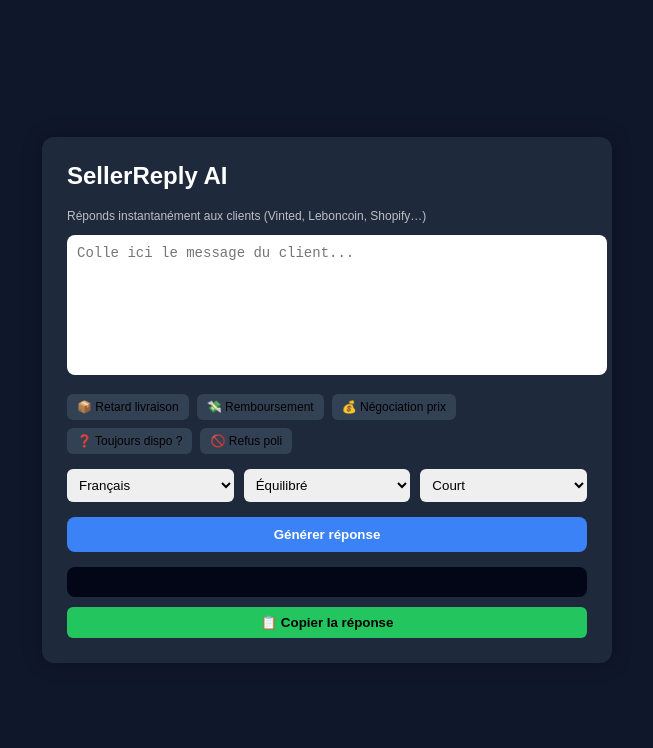
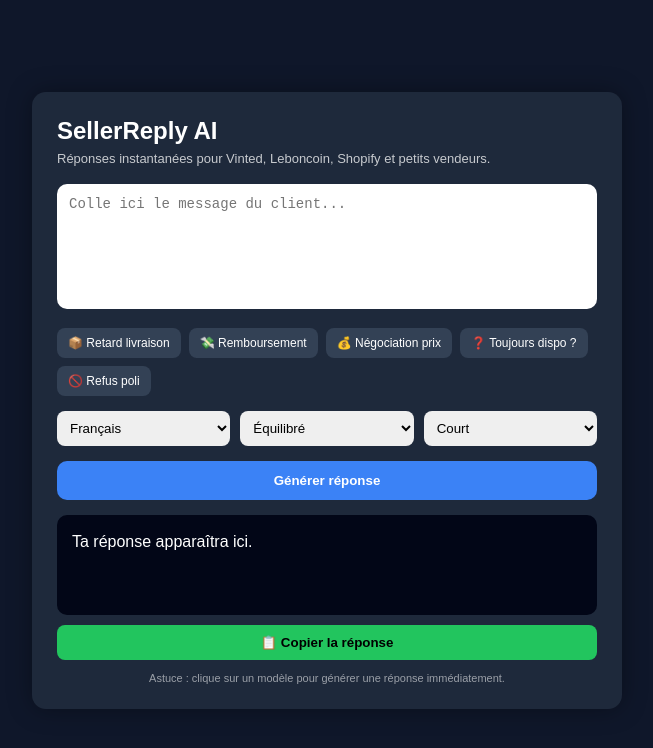
Before and after one commit to pppmrk0301-art/reply-ai, a website: page index.html in a window 1280 px wide. Shown: the whole page, without its empty margins (313-966 px from the left). Drawn offline with Linux system fonts and the light colour scheme.

Commit message:
Update index.html

```diff
--- a/index.html
+++ b/index.html
@@ -12,31 +12,39 @@
       display: flex;
       justify-content: center;
       align-items: center;
-      height: 100vh;
+      min-height: 100vh;
       margin: 0;
     }
 
     .container {
       background: #1e293b;
       padding: 25px;
-      border-radius: 12px;
-      width: 520px;
-      box-shadow: 0 0 20px rgba(0,0,0,0.3);
+      border-radius: 14px;
+      width: 540px;
+      box-shadow: 0 0 25px rgba(0,0,0,0.35);
     }
 
     h2 {
       margin-top: 0;
+      margin-bottom: 6px;
+    }
+
+    .subtitle {
+      font-size: 13px;
+      opacity: 0.75;
+      margin-bottom: 18px;
     }
 
     textarea {
       width: 100%;
-      height: 120px;
-      border-radius: 8px;
+      height: 125px;
+      border-radius: 10px;
       border: none;
-      padding: 10px;
+      padding: 12px;
       margin-bottom: 15px;
       resize: none;
       font-size: 14px;
+      box-sizing: border-box;
     }
 
     .templates {
@@ -48,9 +56,10 @@
 
     .templates button {
       background: #334155;
+      color: white;
       border: none;
-      padding: 6px 10px;
-      border-radius: 6px;
+      padding: 8px 11px;
+      border-radius: 8px;
       cursor: pointer;
       font-size: 12px;
     }
@@ -67,16 +76,16 @@
 
     select {
       flex: 1;
-      padding: 8px;
-      border-radius: 6px;
+      padding: 9px;
+      border-radius: 8px;
       border: none;
     }
 
     .main-btn {
       background: #3b82f6;
       border: none;
-      padding: 10px;
-      border-radius: 8px;
+      padding: 12px;
+      border-radius: 10px;
       color: white;
       cursor: pointer;
       font-weight: bold;
@@ -91,16 +100,18 @@
       margin-top: 15px;
       background: #020617;
       padding: 15px;
-      border-radius: 8px;
+      border-radius: 10px;
       white-space: pre-line;
+      min-height: 70px;
+      line-height: 1.45;
     }
 
     .copy-btn {
       margin-top: 10px;
       background: #22c55e;
       border: none;
-      padding: 8px;
-      border-radius: 6px;
+      padding: 10px;
+      border-radius: 8px;
       cursor: pointer;
       width: 100%;
       font-weight: bold;
@@ -108,6 +119,13 @@
 
     .copy-btn:hover {
       background: #16a34a;
+    }
+
+    .small-note {
+      margin-top: 12px;
+      font-size: 11px;
+      opacity: 0.55;
+      text-align: center;
     }
   </style>
 </head>
@@ -117,13 +135,12 @@
 <div class="container">
 
   <h2>SellerReply AI</h2>
-  <p style="font-size:12px;opacity:0.7;">
-    Réponds instantanément aux clients (Vinted, Leboncoin, Shopify…)
-  </p>
+  <div class="subtitle">
+    Réponses instantanées pour Vinted, Leboncoin, Shopify et petits vendeurs.
+  </div>
 
   <textarea id="message" placeholder="Colle ici le message du client..."></textarea>
 
-  <!-- 🔥 TEMPLATES -->
   <div class="templates">
     <button onclick="setTemplate('delivery')">📦 Retard livraison</button>
     <button onclick="setTemplate('refund')">💸 Remboursement</button>
@@ -154,39 +171,42 @@
 
   <button class="main-btn" onclick="generate()">Générer réponse</button>
 
-  <div class="output" id="output"></div>
+  <div class="output" id="output">Ta réponse apparaîtra ici.</div>
 
   <button class="copy-btn" onclick="copyText()">📋 Copier la réponse</button>
+
+  <div class="small-note">
+    Astuce : clique sur un modèle pour générer une réponse immédiatement.
+  </div>
 
 </div>
 
 <script>
-
 function setTemplate(type) {
   const templates = {
-    delivery: "Bonjour, je n’ai toujours pas reçu ma commande, pouvez-vous vérifier ?",
-    refund: "Bonjour, je souhaite un remboursement, merci de m’indiquer la procédure.",
-    price: "Bonjour, est-ce que vous acceptez un prix plus bas ?",
+    delivery: "Bonjour, je n’ai toujours pas reçu ma commande. Pouvez-vous vérifier où en est la livraison ?",
+    refund: "Bonjour, je souhaite demander un remboursement. Pouvez-vous m’indiquer la procédure à suivre ?",
+    price: "Bonjour, est-ce que vous accepteriez un prix plus bas pour cet article ?",
     available: "Bonjour, l’article est-il toujours disponible ?",
-    refuse: "Bonjour, je ne peux pas accepter cette offre, merci de votre compréhension."
+    refuse: "Bonjour, merci pour votre proposition, mais je ne peux pas accepter cette offre."
   };
 
   document.getElementById("message").value = templates[type];
-generate();
+  generate();
 }
 
 async function generate() {
-  const message = document.getElementById("message").value;
+  const message = document.getElementById("message").value.trim();
   const language = document.getElementById("language").value;
   const tone = document.getElementById("tone").value;
   const length = document.getElementById("length").value;
 
   if (!message) {
-    alert("Écris quelque chose");
+    alert("Écris ou colle un message d’abord.");
     return;
   }
 
-  document.getElementById("output").innerText = "Chargement...";
+  document.getElementById("output").innerText = "⏳ Génération en cours...";
 
   try {
     const res = await fetch("/api/generate", {
@@ -219,10 +239,15 @@ async function generate() {
 
 function copyText() {
   const text = document.getElementById("output").innerText;
+
+  if (!text || text === "Ta réponse apparaîtra ici." || text === "⏳ Génération en cours...") {
+    alert("Aucune réponse à copier.");
+    return;
+  }
+
   navigator.clipboard.writeText(text);
-  alert("Copié !");
+  alert("Réponse copiée !");
 }
-
 </script>
 
 </body>
```
